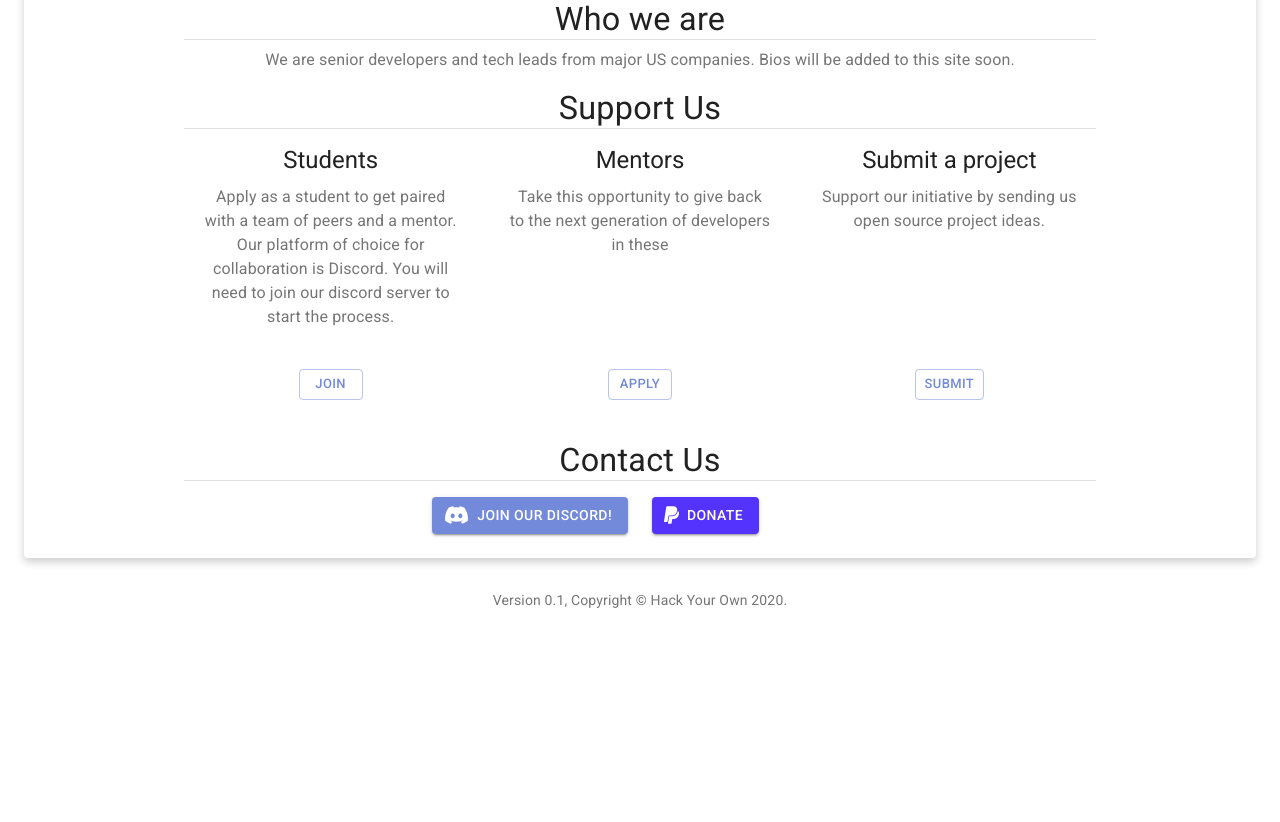
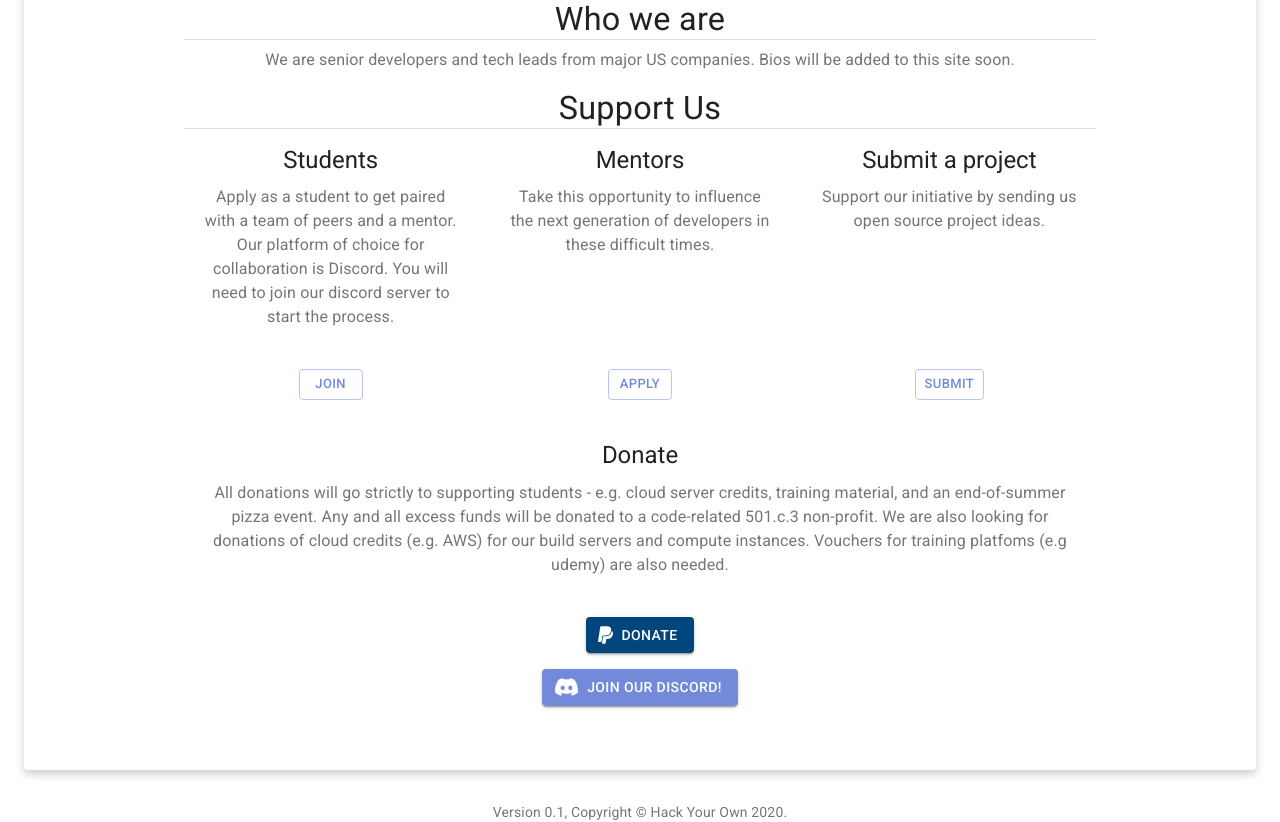
Before and after one commit to syntheticproduct/HackYourOwn, a Next.js app: page / in a window 1280 px wide. Shown: the part 720-1542 px from the top of the page. Before the commit the page ends 1330 px from the top, so only its background shows below. Built offline with nearby package versions, Linux system fonts and the light colour scheme.

Commit message:
replaced "contact us" section with card and merged with support.

```diff
--- a/components/cards.js
+++ b/components/cards.js
@@ -6,6 +6,8 @@ import Grid from "@material-ui/core/Grid";
 import Typography from "@material-ui/core/Typography";
 import { makeStyles } from "@material-ui/core/styles";
 import Container from "@material-ui/core/Container";
+import { FontAwesomeIcon } from "@fortawesome/react-fontawesome";
+import { faDiscord, faPaypal } from "@fortawesome/free-brands-svg-icons";
 
 const useStyles = makeStyles((theme) => ({
   cardGrid: {
@@ -46,7 +48,9 @@ const useStyles = makeStyles((theme) => ({
     backgroundColor: theme.palette.background.paper,
     padding: theme.spacing(6),
   },
-
+  donateColor: {
+    backgroundColor: "#00457C",
+  },
 }));
 
 export default function Cards() {
@@ -54,7 +58,7 @@ export default function Cards() {
 
   return (
     <Container className={classes.cardGrid} maxWidth="md">
-      <Grid container spacing={2}>
+      <Grid container spacing={2} justify={"center"}>
         <Grid item xs={12} sm={6} md={4}>
           <Card className={classes.blankCard}>
             <CardContent className={classes.cardContent}>
@@ -97,8 +101,8 @@ export default function Cards() {
                 Mentors
               </Typography>
               <Typography align="center" color="textSecondary" paragraph>
-                Take this opportunity to give back to the next generation of
-                developers in these
+                Take this opportunity to influence the next generation of
+                developers in these difficult times.
               </Typography>
             </CardContent>
             <CardActions>
@@ -142,6 +146,52 @@ export default function Cards() {
             </CardActions>
           </Card>
         </Grid>
+        <Grid item xs={12} sm={12} md={12}>
+          <Card className={classes.blankCard}>
+            <CardContent className={classes.cardContent}>
+              <Typography
+                gutterBottom
+                variant="h5"
+                component="h2"
+                align="center"
+              >
+                Donate
+              </Typography>
+              <Typography align="center" color="textSecondary" paragraph>
+                All donations will go strictly to supporting students - e.g.
+                cloud server credits, training material, and an end-of-summer
+                pizza event. Any and all excess funds will be donated to a
+                code-related 501.c.3 non-profit. We are also looking for
+                donations of cloud credits (e.g. AWS) for our build servers and
+                compute instances. Vouchers for training platfoms (e.g udemy)
+                are also needed.
+              </Typography>
+            </CardContent>
+            <CardActions>
+              <Button
+                variant="contained"
+                color="primary"
+                startIcon={<FontAwesomeIcon icon={faPaypal} />}
+                target="_blank"
+                href="https://paypal.me/hackyourown"
+                className={classes.donateColor}
+              >
+                Donate
+              </Button>
+            </CardActions>
+            <CardActions>
+              <Button
+                variant="contained"
+                color="primary"
+                startIcon={<FontAwesomeIcon icon={faDiscord} />}
+                target="_blank"
+                href="https://discord.gg/KNKdGGe"
+              >
+                Join our Discord!
+              </Button>
+            </CardActions>
+          </Card>
+        </Grid>
       </Grid>
     </Container>
   );
--- a/src/body.js
+++ b/src/body.js
@@ -18,12 +18,10 @@ const useStyles = makeStyles((theme) => ({
   },
   left: {
     textAlign: "left",
+
   },
   right: {
     textAlign: "right",
-  },
-  orange: {
-    backgroundColor: "#5433FF",
   },
 }));
 
@@ -79,54 +77,17 @@ export default function Body() {
         variant="body1"
         color="textSecondary"
         paragraph
-
         className={classes.padding1}
         align="center"
       >
-        We are senior developers and tech leads from major US companies. Bios will be added to this site soon.
+        We are senior developers and tech leads from major US companies. Bios
+        will be added to this site soon.
       </Typography>
       <Typography variant="h4" align="center">
         Support Us
       </Typography>
       <Divider />
       <Cards />
-      <Typography variant="h4" align="center">
-        Contact Us
-      </Typography>
-      <Divider />
-      <div className={classes.padding1} />
-      <Grid
-        container
-        spacing={3}
-        alignItems="center"
-        justify="center"
-        direction="row"
-        className={classes.padding1}
-      >
-        <Grid item xs={12} sm={6} className={classes.right}>
-          <Button
-            variant="contained"
-            color="primary"
-            startIcon={<FontAwesomeIcon icon={faDiscord} />}
-            target="_blank"
-            href="https://discord.gg/KNKdGGe"
-          >
-            Join our Discord!
-          </Button>
-        </Grid>
-        <Grid item xs={12} sm={6} className={classes.left}>
-          <Button
-            variant="contained"
-            color="primary"
-            startIcon={<FontAwesomeIcon icon={faPaypal} />}
-            target="_blank"
-            href="https://paypal.me/hackyourown"
-            className={classes.orange}
-          >
-            Donate
-          </Button>
-        </Grid>
-      </Grid>
     </Container>
   );
 }
```
